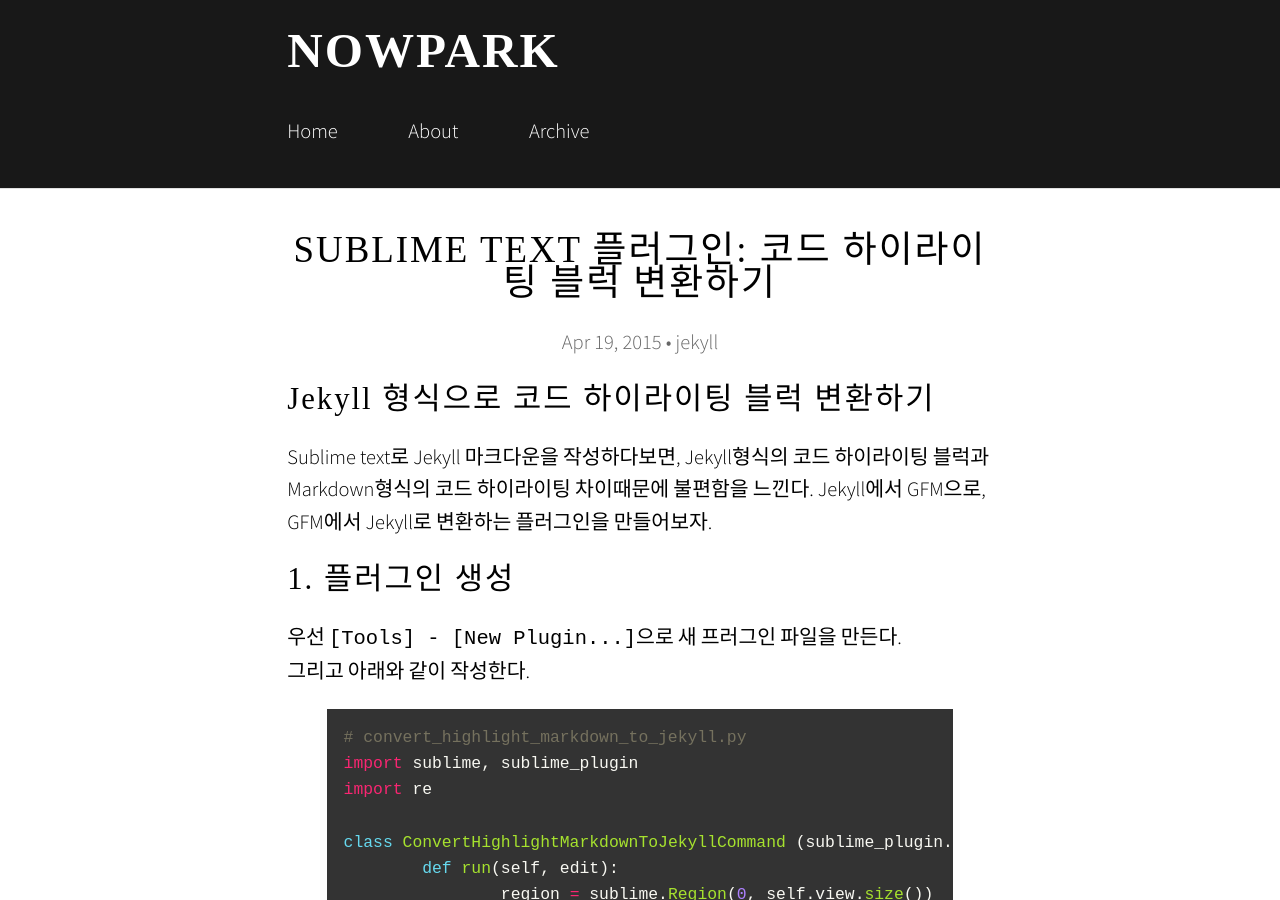
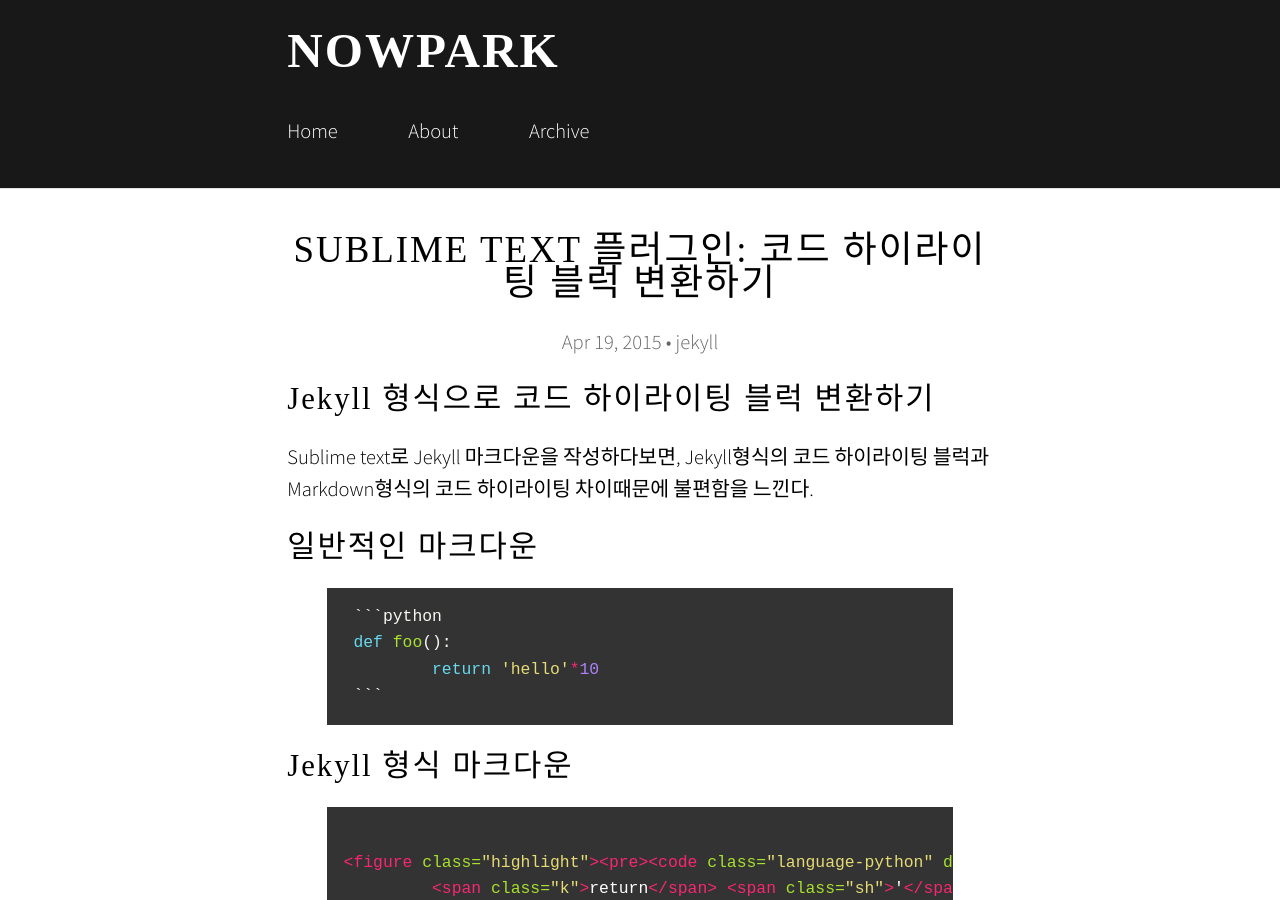
Before and after one commit to hyeonjae/hyeonjae.github.io.archive, a Jekyll site: the page built from _posts/2015-04-19-sublime-text-plugin-jekyll-highlight.md, in a window 1280 px wide and 900 px high. Built offline with Jekyll 4.4.1, drawn with Linux system fonts in a browser that asks for light colours; nearby versions of some CDN libraries; some web fonts are replaced; comment, search, counter and statistics services are not loaded; some of the changed text lies outside the part shown.

Commit message:
no message

````diff
--- a/_posts/2015-04-19-sublime-text-plugin-jekyll-highlight.md
+++ b/_posts/2015-04-19-sublime-text-plugin-jekyll-highlight.md
@@ -8,6 +8,23 @@ categories: jekyll
 
 
 Sublime text로 Jekyll 마크다운을 작성하다보면, Jekyll형식의 코드 하이라이팅 블럭과 Markdown형식의 코드 하이라이팅 차이때문에 불편함을 느낀다.
+
+# 일반적인 마크다운
+{% highlight markdown %}
+ ```python
+ def foo():
+	 return 'hello'*10
+ ```
+{% endhighlight %}
+
+# Jekyll 형식 마크다운
+{% highlight markdown %}
+ {% highlight python %}
+ def foo():
+	 return 'hello'*10
+ {% endhighlight python %}
+{% endhighlight %}
+
 Jekyll에서 GFM으로, GFM에서 Jekyll로 변환하는 플러그인을 만들어보자.
 
 
````
